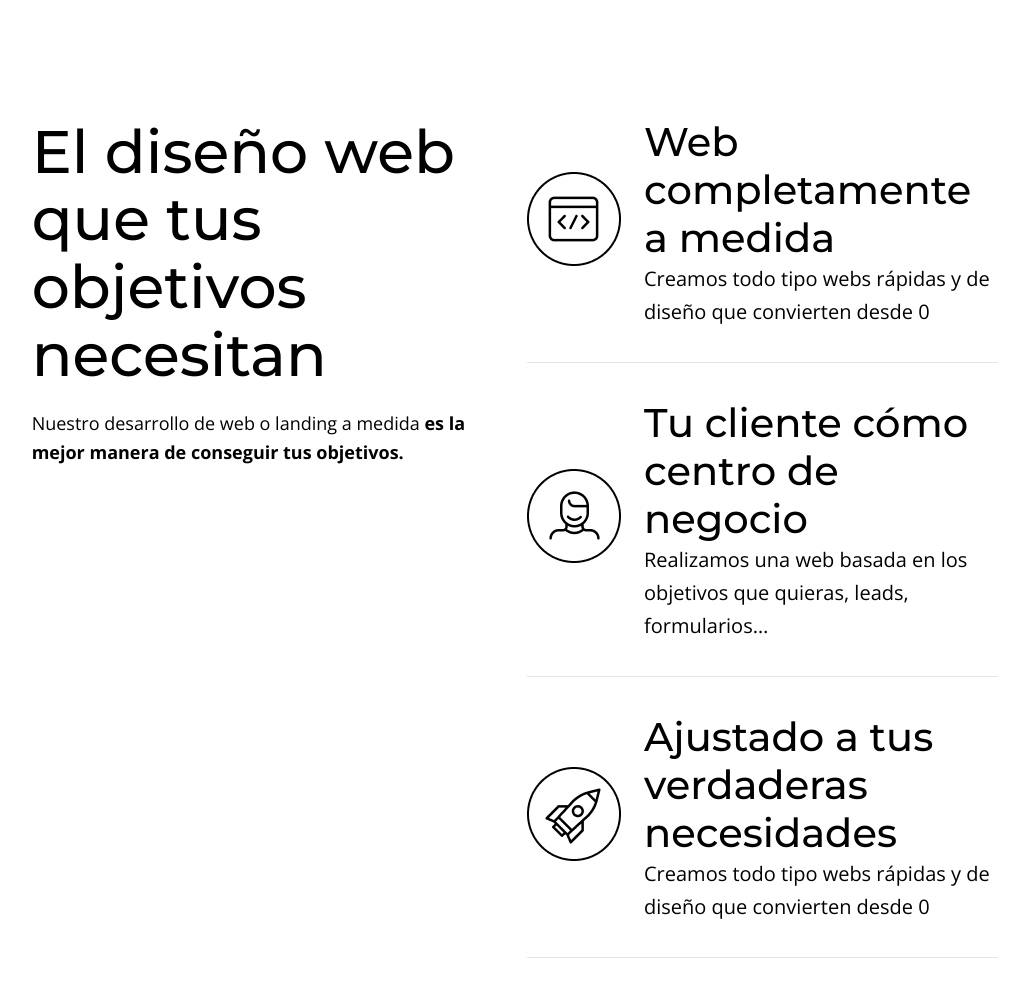
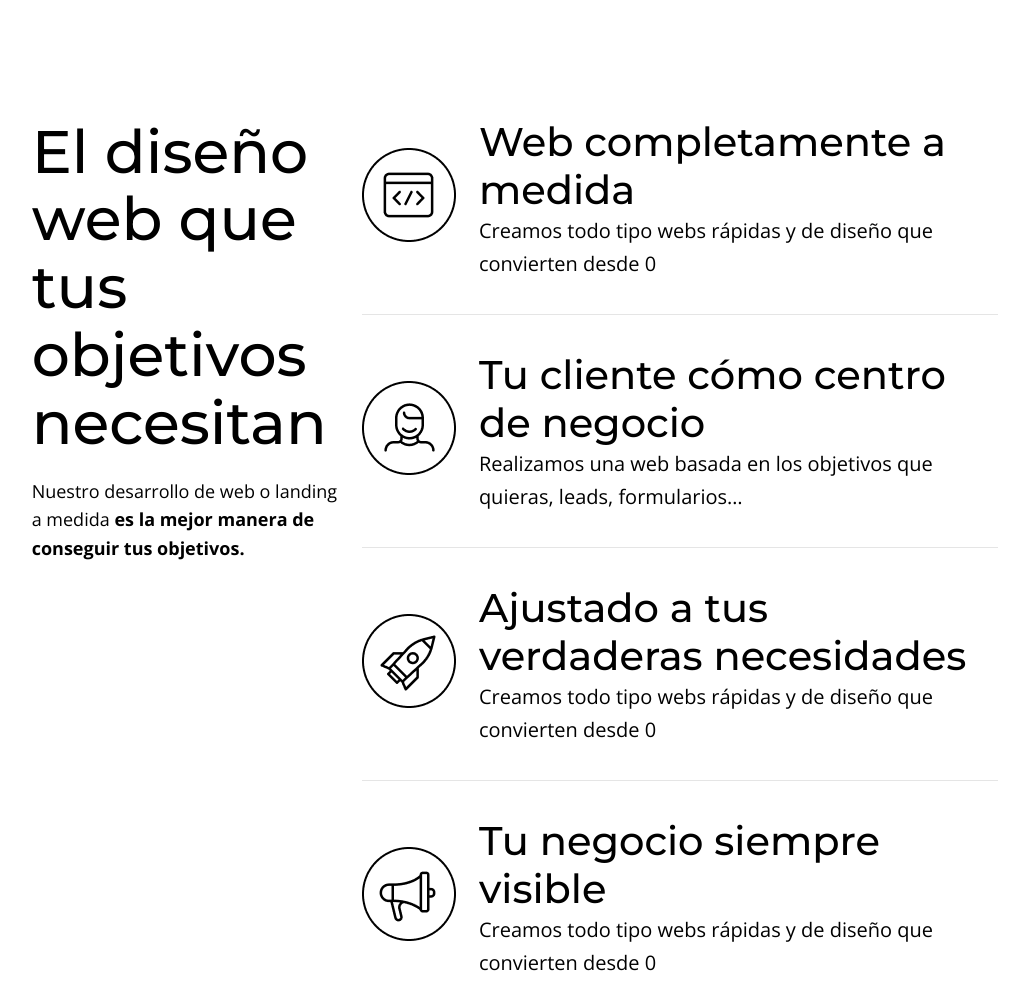
Before and after one commit to relax-elvis/avidalia-i, a plain HTML site: page desarrollo-web.html in a window 1280 px wide. Shown: the part 1012-1994 px from the top of the page, without its empty margins (125-1145 px from the left). Drawn offline with nearby package versions, Linux system fonts and the light colour scheme.

Commit message:
update col-*

```diff
--- a/desarrollo-web.html
+++ b/desarrollo-web.html
@@ -379,7 +379,7 @@
 		<section class="av_soluciones-d bg-white section-padding">
 			<div class="container">
 				<div class="row">
-					<div class="col-md-6">
+					<div class="col-lg-4 col-md-6">
 						<div class="max-width">
 							<h3 class="title">
 								El diseño web que tus objetivos necesitan
@@ -389,7 +389,7 @@
 							</p>
 						</div>
 					</div>
-					<div class="col-md-6">
+					<div class="col-lg-8 col-md-6">
 						<!-- tab-links -->
 						<div class="tab-links">
 							<!-- item -->
```
